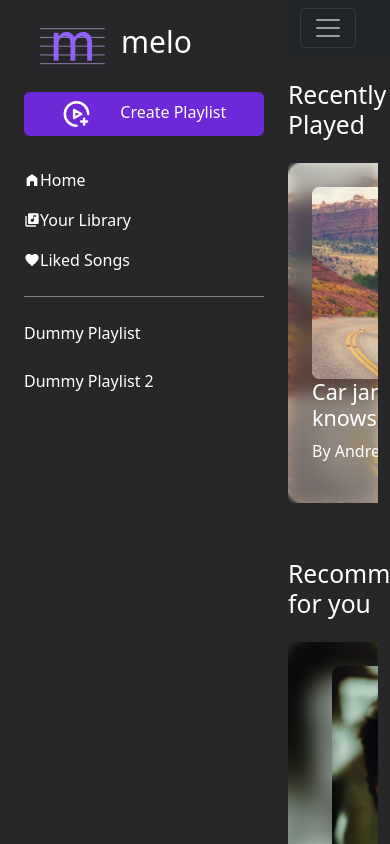
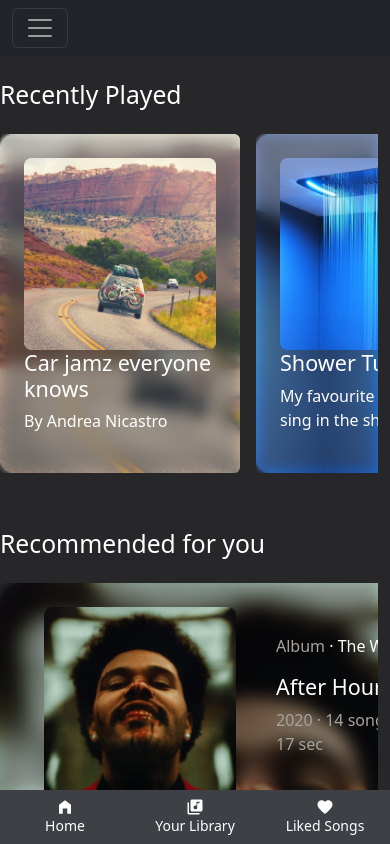
Before and after one commit to Cormac-C/melo, a React (Create React App) app: page / in a window 390 px wide. Built offline with nearby package versions, Linux system fonts and the light colour scheme; sample sign-in values are in the browser's storage.

Commit message:
Added mobile sidebar

```diff
--- a/src/components/Sidebar.js
+++ b/src/components/Sidebar.js
@@ -7,17 +7,41 @@ import createPlaylist from "../assets/createPlaylist.svg";
 import UserDataContext from "../context";
 
 export function Sidebar() {
-  const [{ playlists }] = useContext(UserDataContext);
+  const [{ playlists }, dispatch] = useContext(UserDataContext);
 
   return (
-    <div className="w-72 h-full">
-      <div className="w-72 h-full flex-col p-4 bg-zinc-800 text-white text-left space-y-6">
+    <>
+      {/* Mobile */}
+      <div className="
+        sm:hidden absolute bottom-0 left-0 z-10
+        w-full py-2 grid grid-cols-3 bg-zinc-700
+        text-sm text-center text-gray
+      ">
+        <Link className="text-white no-underline" to="/">
+          <MdHomeFilled className="m-auto text-lg" />
+          <p className="m-0">Home</p>
+        </Link>
+        <Link className="text-white no-underline" to="/signup">
+          <MdLibraryMusic className="m-auto text-lg" />
+          <p className="m-0">Your Library</p>
+        </Link>
+        <Link className="text-white no-underline" to="/login">
+          <MdFavorite className="m-auto text-lg" />
+          <p className="m-0">Liked Songs</p>
+        </Link>
+      </div>
+      {/* Desktop */}
+      <div className="max-sm:hidden w-42 md:w-72 h-full">
+        <div className="w-42 md:w-72 h-full flex-col p-4 bg-zinc-800 text-white text-left space-y-6">
           <div className="flex content-center">
             <img className="px-3" src="/logo.svg" alt="logo" />
             <h1 className="text-3xl">melo</h1>
           </div>
           {/* rgb(89, 13, 229); */}
-        <button className="w-full flex justify-evenly p-2 rounded bg-violet-700 hover:bg-violet-800">
+          <button
+            onClick={() => dispatch('create-playlist')}
+            className="w-full flex justify-evenly p-2 rounded bg-violet-700 hover:bg-violet-800"
+          >
             <img src={createPlaylist} alt="Create Playlist" />
             Create Playlist
           </button>
@@ -43,7 +67,7 @@ export function Sidebar() {
               </Link>
             </ul>
           </nav>
-        <div style={{ borderTop: "1px solid grey", margin: "1rem 0" }}></div>
+          <div className="border-top"></div>
             {
               Object.entries(playlists).map(([id, { title }]) => (
                 <div key={id}>
@@ -55,5 +79,6 @@ export function Sidebar() {
             }
         </div>
       </div>
+    </>
   );
 }
```
Lines whose indentation alone changed are shown as unchanged.
